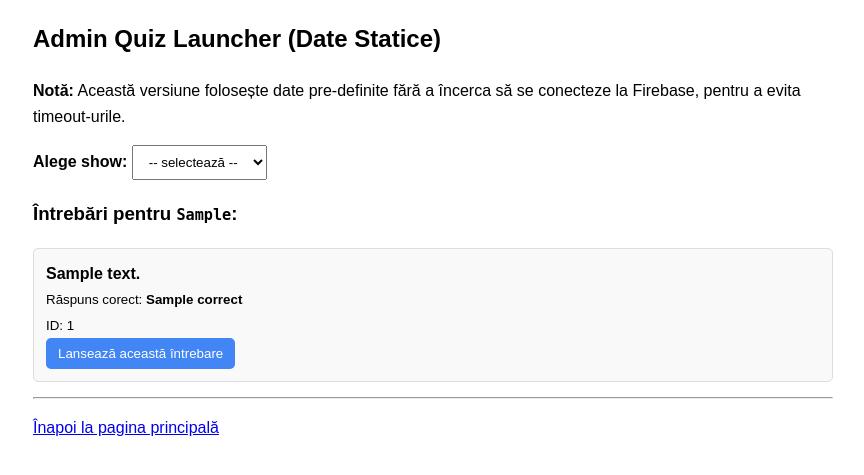
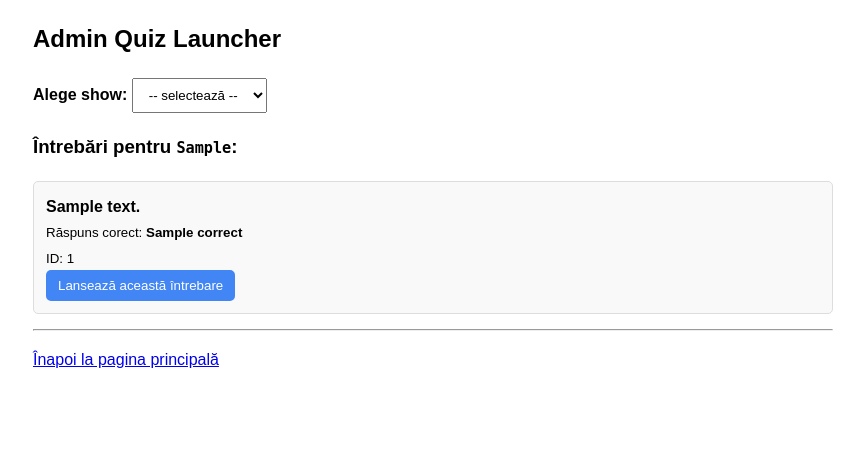
Before and after one commit to oana-afk/syncplay-backend, a Flask app: template admin_panel/templates/admin_simple.html in a window 1280 px wide. Shown: the top 475 px of the page, without its empty margins (207-1071 px from the left). Run offline with Flask 3, Linux system fonts and the light colour scheme; the template is opened without the code that fills it: most values are stand-ins (such as "Sample title", 1, 10 or a date in 2020).

Commit message:
Update admin_simple.html

```diff
--- a/admin_panel/templates/admin_simple.html
+++ b/admin_panel/templates/admin_simple.html
@@ -13,10 +13,7 @@
 </head>
 <body>
     <div class="container">
-        <h2>Admin Quiz Launcher (Date Statice)</h2>
-
-        <p><b>Notă:</b> Această versiune folosește date pre-definite fără a încerca
-        să se conecteze la Firebase, pentru a evita timeout-urile.</p>
+        <h2>Admin Quiz Launcher</h2>
 
         <!-- Select Show -->
         <form method="POST">
@@ -34,17 +31,18 @@
             <h3>Întrebări pentru <code>{{ selected_show }}</code>:</h3>
 
             {% if questions %}
-                <form method="POST">
-                    <input type="hidden" name="show_id" value="{{ selected_show }}">
-                    {% for q in questions %}
+                {% for q in questions %}
+                    <form method="POST" style="margin-bottom: 10px;">
+                        <input type="hidden" name="show_id" value="{{ selected_show }}">
+                        <input type="hidden" name="question_id" value="{{ q.id }}">
                         <div class="question-item">
                             <b>{{ q.text }}</b><br>
                             <small>Răspuns corect: <b>{{ q.correct }}</b></small><br>
                             <small>ID: {{ q.id }}</small><br>
-                            <button name="question_id" value="{{ q.id }}" type="submit">Lansează această întrebare</button>
+                            <button type="submit">Lansează această întrebare</button>
                         </div>
-                    {% endfor %}
-                </form>
+                    </form>
+                {% endfor %}
             {% else %}
                 <p>Nu există întrebări pentru acest show.</p>
             {% endif %}
```
